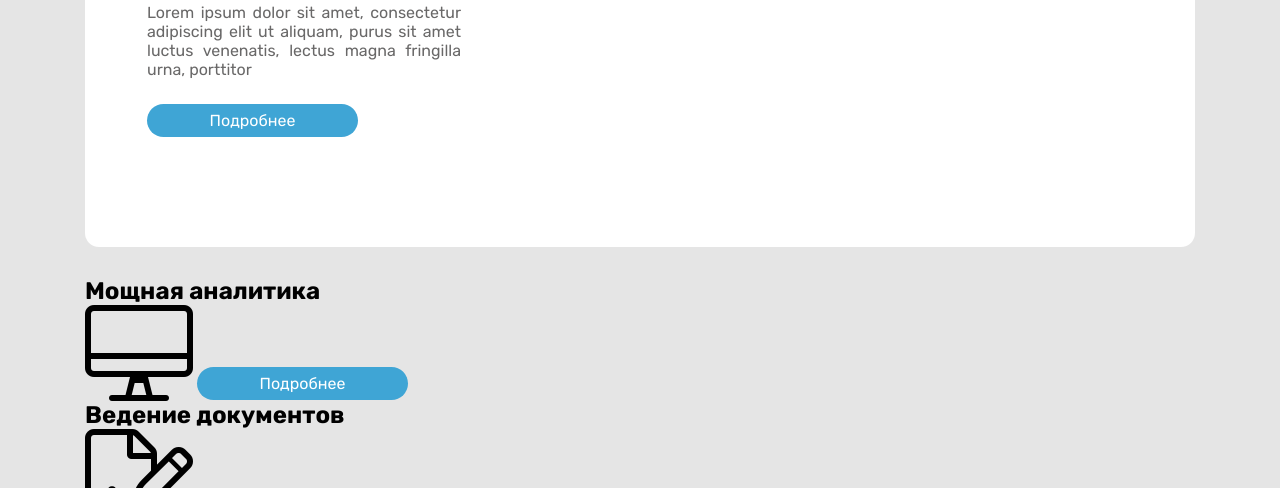
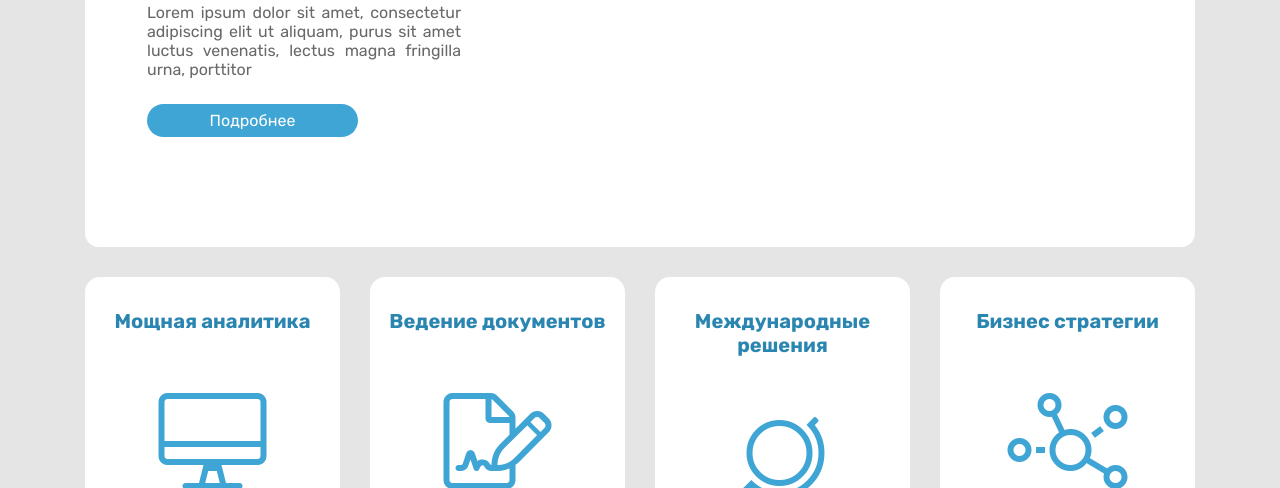
Before and after one commit to Ergashev95/blue-marketing-1400, a plain HTML site: page index.html in a window 1280 px wide. Shown: the part 283-771 px from the top of the page. Drawn offline with Linux system fonts and the light colour scheme.

Commit message:
add skills section styles

```diff
--- a/css/main.css
+++ b/css/main.css
@@ -113,3 +113,42 @@ body {
     text-align: justify;
 }
 /* HEADER */
+
+/* SKILLS */
+
+.skills {
+    padding-bottom: 48px;
+
+}
+.skills-cards {
+    display: flex;
+    column-gap: 30px;
+
+}
+.skills-card {
+    max-width: 255px;
+    width: 100%;
+    background-color: white;
+    border-radius: 15px;
+    overflow: hidden;
+    display: flex;
+    flex-direction: column;
+    align-items: center;
+    text-align: center;
+    padding-top: 32px;
+    padding-bottom: 20px;
+}
+.skills-card__title {
+    font-size: 20px;
+    font-weight: 700;
+   color: var(--secondary-blue);
+}
+.skills-card__icon {
+    margin-top: 60px;
+    padding-bottom: 70px;
+    color: var(--primary-blue);
+}
+.skills-card__btn {
+}
+
+/* SKILLS */
```
